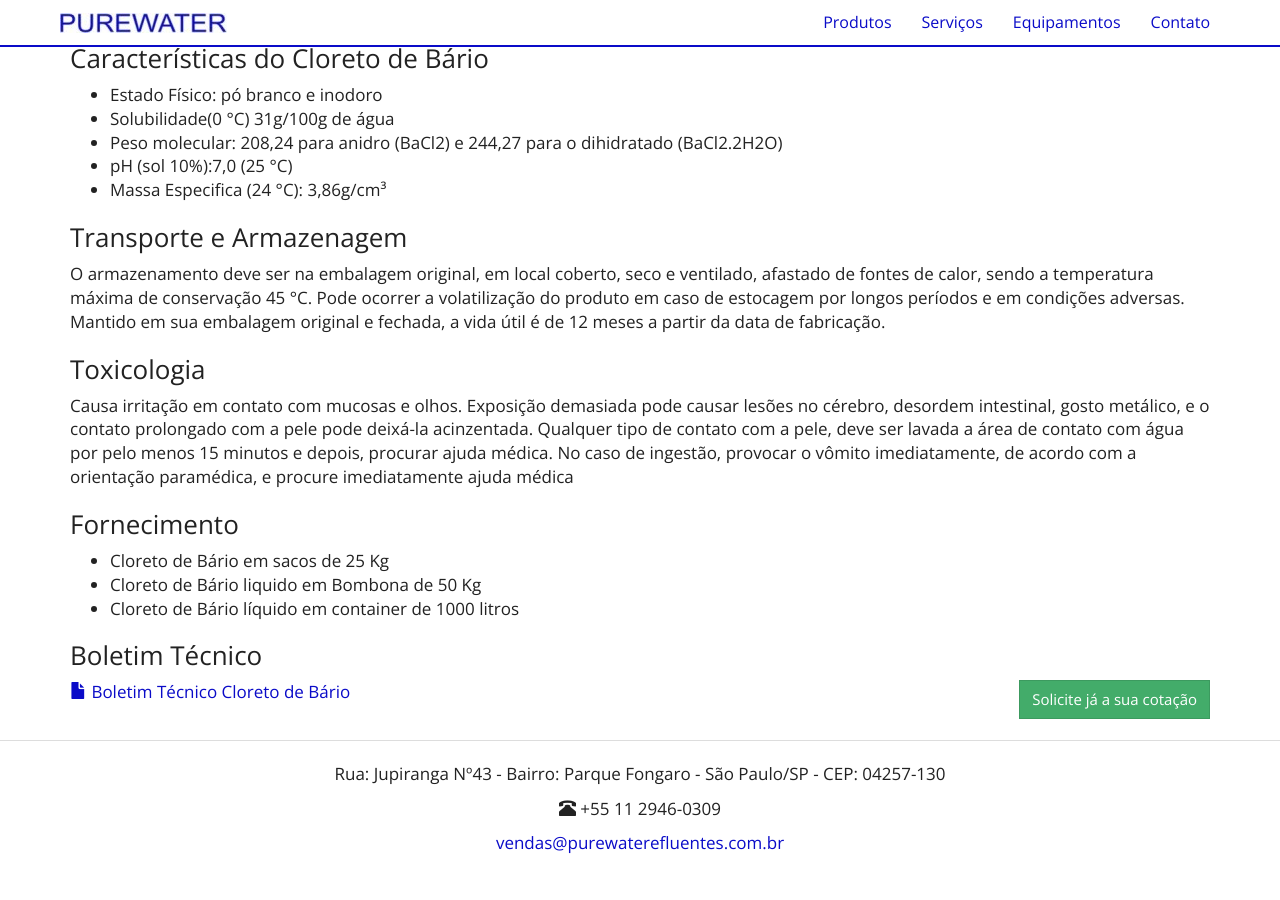
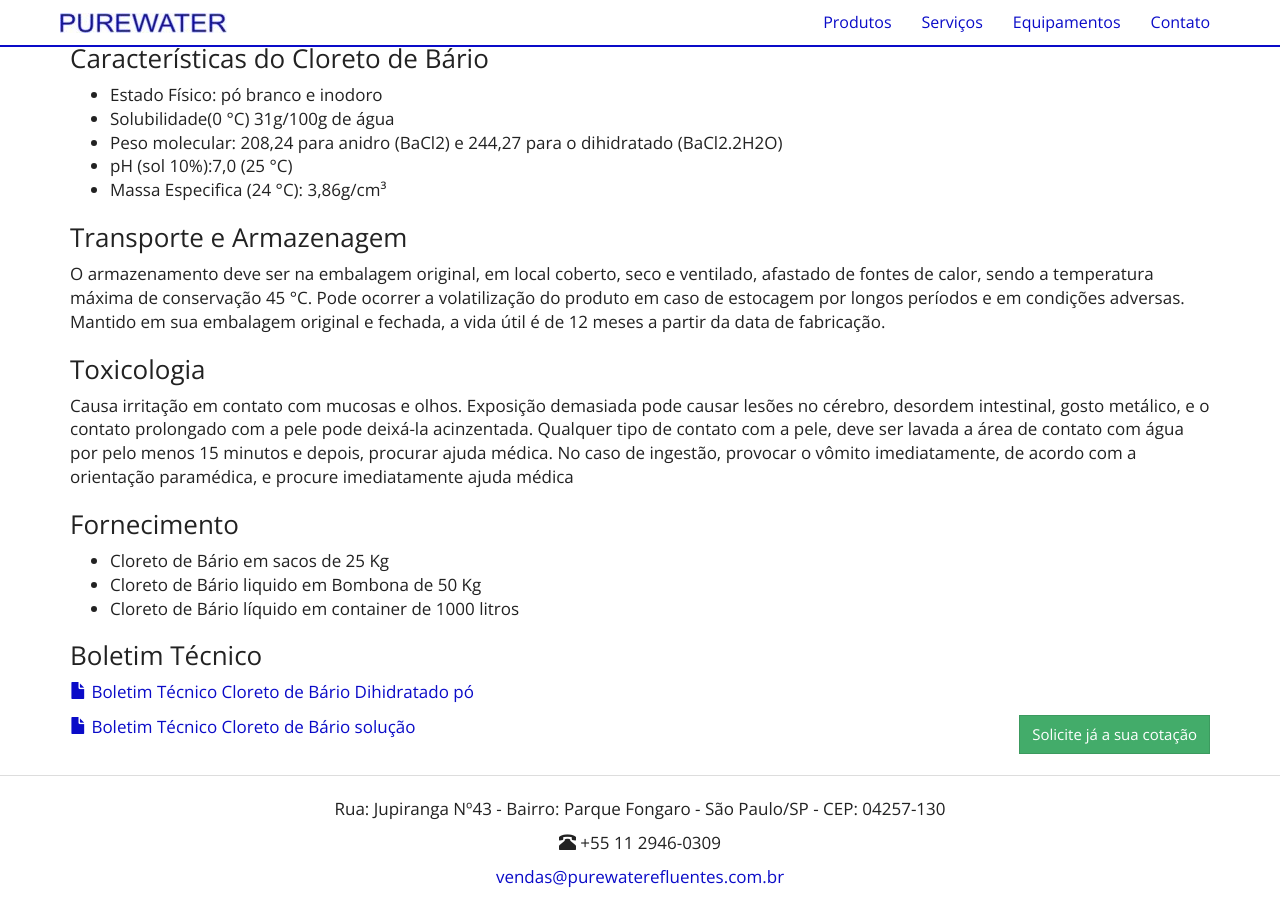
Before and after one commit to purewaterefluentes/purewaterefluentes.github.io, a Jekyll site: the page built from produtos/cloreto-de-bario.md, in a window 1280 px wide and 900 px high, scrolled down 511 px. Built offline with Jekyll 4.4.1, drawn with Linux system fonts in a browser that asks for light colours; nearby versions of some CDN libraries; library files that are not in the unit come from our copies; before the commit the page ends 1376 px from its top, so only the background shows below that.

Commit message:
Update cloreto-de-bario.md

```diff
--- a/produtos/cloreto-de-bario.md
+++ b/produtos/cloreto-de-bario.md
@@ -36,4 +36,6 @@ Causa irritação em contato com mucosas e olhos. Exposição demasiada pode cau
 
 ### Boletim Técnico
 
-{% include purewater/link-boletim.html label="Boletim Técnico Cloreto de Bário" arquivo="FISPQ CLORETO DE BARIO.pdf" %}
+{% include purewater/link-boletim.html label="Boletim Técnico Cloreto de Bário Dihidratado pó" arquivo="FISPQ CLORETO DE BARIO.pdf" %}
+
+{% include purewater/link-boletim.html label="Boletim Técnico Cloreto de Bário solução" arquivo="FISPQ CLORETO DE BARIO SOLUÇÃO.pdf" %}
```
